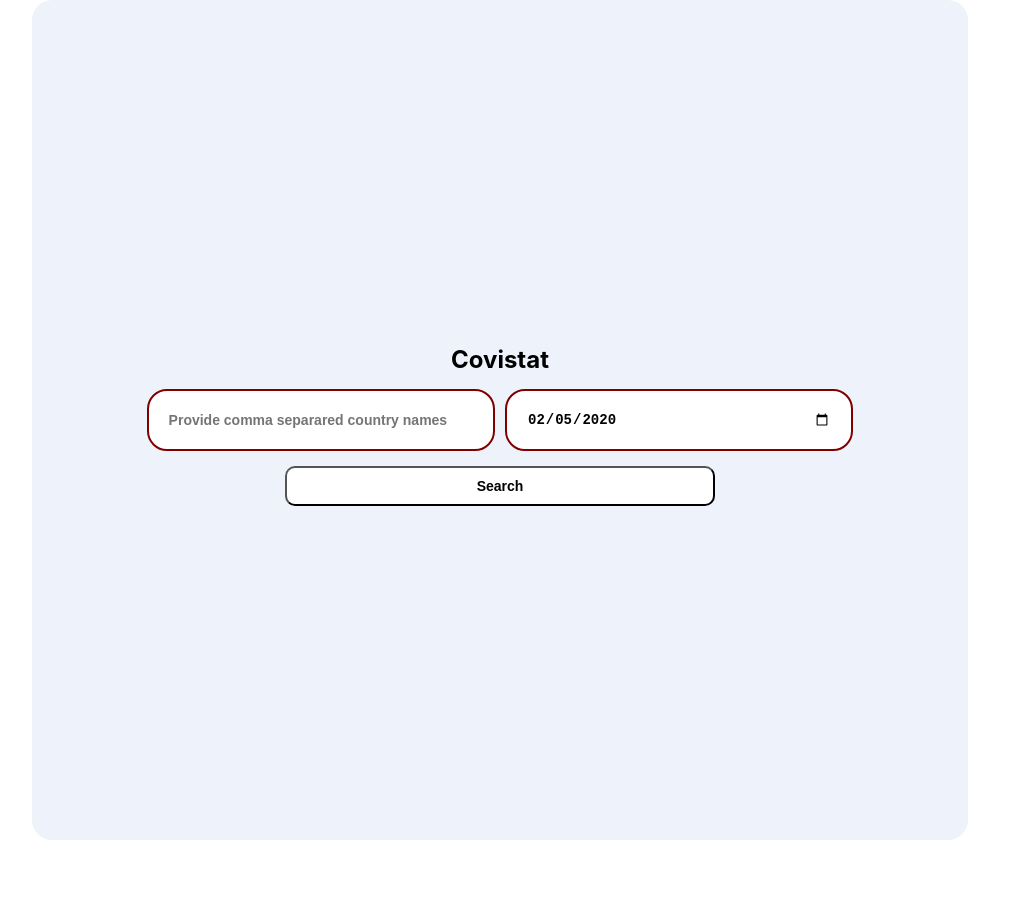
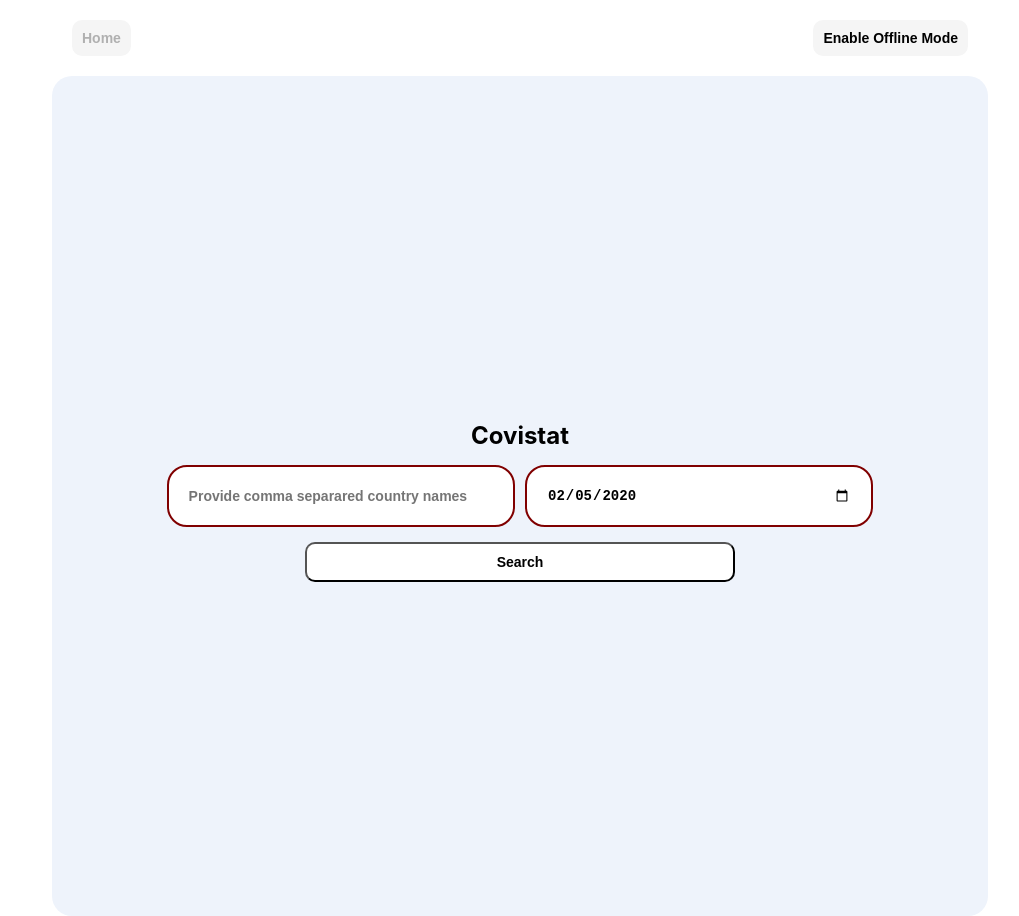
Before and after one commit to kesrishubham2510/CasestudyFe, a React (Create React App) app: page / in a window 1280 px wide. Shown: the whole page, without its empty margins (140-1159 px from the left). Before the commit the page ends 840 px from the top, so only its background shows below. Built offline with nearby package versions, Linux system fonts and the light colour scheme.

Commit message:
Added Home button & Online/Offline toggle switch

```diff
--- a/src/page/pagetemplate/PageTemplate.jsx
+++ b/src/page/pagetemplate/PageTemplate.jsx
@@ -1,9 +1,64 @@
+import { useLocation, useNavigate } from 'react-router-dom';
+import { AppContext } from '../../context/AppContext';
 import './pagetemplate.css';
 
-function PageTemplate(props){
+import { useContext } from 'react';
+
+function PageTemplate(props) {
+
+    const navigate = useNavigate();
+    const location = useLocation();
+    const appContext = useContext(AppContext);
+
+    function navigateToHome() {
+        console.log('Navigating to home')
+        navigate('/');
+    }
+
+    function toggleOfflineMode() {
+
+        console.log(appContext.state);
+
+        if (appContext.state.offlineMode === false) {
+            console.log('Enabling offline mode');
+            appContext.setState((prevState) => {
+                return {
+                    ...prevState,
+                    'toggleButtonText': 'Enable Online Mode',
+                    'offlineMode': true
+                }
+            })
+
+            navigate('/covid-info');
+        }
+
+        if (appContext.state.offlineMode === true) {
+            console.log('Enabling online mode');
+            appContext.setState((prevState) => {
+                return {
+                    ...prevState,
+                    'toggleButtonText': 'Enable Offline Mode',
+                    'offlineMode': false
+                }
+            })
+
+            navigateToHome();
+        }
+    }
+
     return <div className='page-template'>
-        {props.component}
+        <header className='page-header'>
+            <div>
+                <button className='header-button' onClick={() => navigateToHome()} disabled={location.pathname=='/' || appContext.state.offlineMode}>Home</button>
+            </div>
+            <div>
+                <button className='header-button'  onClick={() => toggleOfflineMode()}>{appContext.state.toggleButtonText}</button>
+            </div>
+        </header>
+        <div className='page-content'>
+            {props.component}
         </div>
+    </div>
 }
 
 export default PageTemplate;
--- a/src/page/pagetemplate/pagetemplate.css
+++ b/src/page/pagetemplate/pagetemplate.css
@@ -1,6 +1,23 @@
-.page-template {
- width: 70%;
+.page-template{
+    width: 70%;
+    margin: auto;
     display: flex;
+    flex-direction: column;
+}
+
+.page-header{
+    display: flex;
+    padding: 20px;
+    margin: auto;
+    width: 100%;
+    justify-content: space-between;
+}
+
+
+.page-content {
+    width: 100%;
+    display: flex;
+    /* flex-direction: column; */
     margin: auto;
     min-height: 100vh;
     border-radius: 20px;
@@ -9,3 +26,12 @@
     justify-content: center;  /* horizontal */
     align-items: center;
 }
+
+.header-button{
+    background-color: whitesmoke;
+    padding: 10px;
+    border-radius: 10px;
+    font-weight: bold;
+    font-size: 14px;
+    border: none
+}
```
